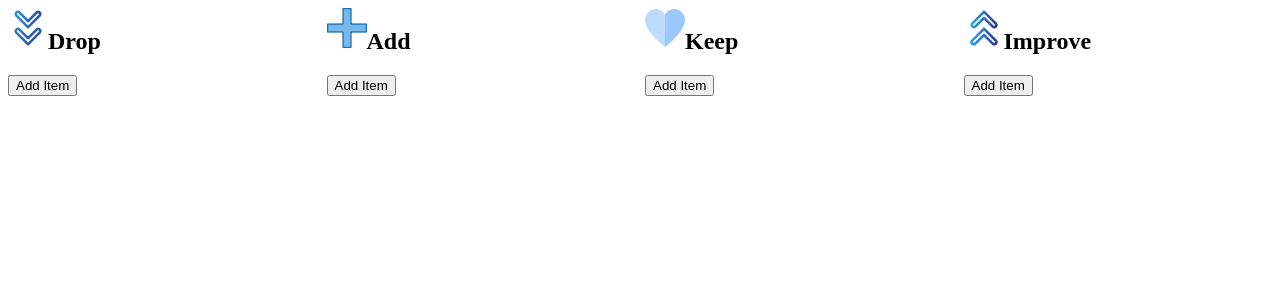
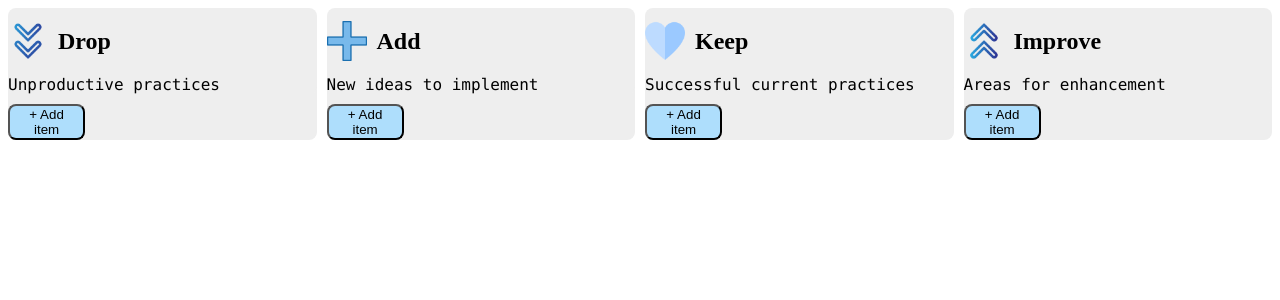
Before and after one commit to Kasturi1617/Retrospective-Board, a Next.js app: page /daki in a window 1280 px wide. Shown: the top 300 px of the page. Built offline with nearby package versions, Linux system fonts and the light colour scheme.

Commit message:
DAKi page title added

```diff
--- /dev/null
+++ b/Components/Title.css
@@ -0,0 +1,33 @@
+.image {
+    width: 40px;
+    height: 40px;
+    justify-content: flex-end;
+    margin-right: 10px;
+}
+
+.title {
+    display: flex;
+    flex-direction: row;
+    align-items: center;
+}
+
+.body {
+    display: flex;
+    flex-direction: column;
+    align-items: left;
+}
+
+span {
+    font-family: "Lucida Console", "Courier New", monospace;
+    margin-bottom: 10px;
+}
+
+.add-button {
+    border-radius: 8px;
+    width: 25%;
+    background-color: #AEDEFC;
+}
+
+.add-button:hover {
+    box-shadow: 0 8px 16px 0 rgba(0, 0, 0, 0.6);
+}
--- /dev/null
+++ b/Components/Title.tsx
@@ -0,0 +1,27 @@
+import "./Title.css";
+import { useState } from 'react';
+import NewItem from "./newItem";
+
+function Item(props) {
+
+    const [showBox, setShowBox] = useState(false);
+
+    function handleClick() {
+        setShowBox(true);
+    }
+
+    return (
+        <div>
+            <div className="title">
+                <img className="image" src={props.imagePath}></img>
+                <h2>{props.title}</h2>
+            </div>
+            <div className="body">
+                <span className="column-title">{props.columnTitle}</span>
+                <NewItem />
+            </div>
+        </div>
+    )
+}
+
+export default Item;
--- a/Components/item.css
+++ b/Components/item.css
@@ -1,10 +1,4 @@
-.image {
-    width: 40px;
-    height: 40px;
-    justify-content: flex-end;
+.add-emoji-icon {
+    width: 30px;
+    height: 30px;
 }
-
-.title {
-    display: flex;
-    flex-direction: row;
-}
--- a/Components/item.tsx
+++ b/Components/item.tsx
@@ -1,13 +1,10 @@
-import "./item.css";
+import "./Item.css";
 
 function Item(props) {
     return (
         <div>
-            <div className="title">
-                <img className="image" src={props.imagePath}></img>
-                <h2>{props.title}</h2>
-            </div>
-            <button>{props.buttonTitle}</button>
+            <p>{props.text}</p>
+            <img className="add-emoji-icon" src="add-reaction-icon-md.png" />
         </div>
     )
 }
--- /dev/null
+++ b/Components/newItem.css
@@ -0,0 +1,64 @@
+.item-container {
+    display: flex;
+    flex-direction: column;
+    transition: 150ms ease;
+    scale: 1.2;
+    margin-top: 20px;
+}
+
+.visibility-button {
+    margin-bottom: 10px;
+    border-radius: 8px;
+    width: 40%;
+    outline: none;
+    background-color: white;
+    border: none;
+}
+
+.dropdown-content {
+    display: flex;
+    flex-direction: column;
+    position: absolute;
+    background-color: #f1f1f1;
+    min-width: 160px;
+    overflow: auto;
+    box-shadow: 0px 8px 16px 0px rgba(0, 0, 0, 0.2);
+    z-index: 1;
+}
+
+.input-field {
+    height: 80px;
+    width: 80%;
+    margin-bottom: 10px;
+    border-radius: 8px;
+}
+
+.submit-button {
+    border-radius: 8px;
+    background-color: #8FABD4;
+    width: 40%;
+    height: 40px;
+    margin-right: 10px;
+}
+
+.option-button {
+    border: none;
+    background-color: white;
+    margin-bottom: 5px;
+}
+
+.form-bottom {
+    display: flex;
+    flex-direction: row;
+}
+
+.cancel-button {
+    border: none;
+    background-color: white;
+}
+
+.add-button {
+    border-radius: 8px;
+    width: 25%;
+    background-color: #AEDEFC;
+}
--- /dev/null
+++ b/Components/newItem.tsx
@@ -0,0 +1,56 @@
+import { useState } from "react";
+import "./newItem.css";
+
+function NewItem() {
+    const anonymous = "🙈 Anonymous";
+    const nonAnonymous = "👁️Not Anonymous";
+    const [showDropDown, setDropDown] = useState(false);
+    const [text, setText] = useState(nonAnonymous);
+    const [option, setOption] = useState(anonymous);
+    const [showBox, setShowBox] = useState(false);
+
+    function handleClick() {
+        setShowBox(true);
+    }
+
+    function handleDropDown() {
+        showDropDown === true ? setDropDown(false) : setDropDown(true);
+    }
+
+    function handleOptionClick(event) {
+        const current = event.target.value;
+        setText(current);
+        if (current === anonymous) setOption(nonAnonymous);
+        else setOption(anonymous);
+        showDropDown === true ? setDropDown(false) : setDropDown(true);
+    }
+
+    function handleSubmit(event) {
+        event?.preventDefault();
+    }
+
+    function handleCancel() {
+        setShowBox(false);
+    }
+
+    return (<>
+        {!showBox && <button className="add-button" onClick={handleClick}>+ Add item</button>}
+        {showBox &&
+            <form className="item-container" onSubmit={handleSubmit}>
+                <button className="visibility-button" onClick={handleDropDown}>{text}🔻</button>
+                {showDropDown && <div className="dropdown-content">
+                    <button className="option-button" onClick={handleOptionClick} value={option}>{anonymous}</button>
+                    <button className="option-button" onClick={handleOptionClick} value={option}>{nonAnonymous}</button>
+                </div>
+                }
+                <input placeholder="Enter your thoughts.." className="input-field"></input>
+                <div className="form-bottom">
+                    <button className="submit-button">Add Item</button>
+                    <button className="cancel-button" onClick={handleCancel}>❌</button>
+                </div>
+            </form>}
+    </>
+    )
+}
+
+export default NewItem;
--- a/pages/daki.css
+++ b/pages/daki.css
@@ -4,6 +4,8 @@
     flex-direction: row;
 }
 
-.column {
+.column-title {
     flex: 1;
+    background-color: #EEEEEE;
+    border-radius: 8px;
 }
--- a/pages/daki.tsx
+++ b/pages/daki.tsx
@@ -1,23 +1,26 @@
-import Item from "../Components/item";
+import Title from "../Components/Title";
+import Item from "../Components/Item";
 import "./daki.css";
 
 function DAKI() {
     return (
-        <div className="container">
-            <div className="column">
-                <Item title="Drop" buttonTitle="Add Item" imagePath="down.png"></Item>
-            </div>
+        <div>
+            <div className="container">
+                <div className="column-title">
+                    <Title title="Drop" buttonTitle="Add Item" imagePath="down.png" columnTitle="Unproductive practices"></Title>
+                </div>
 
-            <div className="column">
-                <Item title="Add" buttonTitle="Add Item" imagePath="plus.png"></Item>
-            </div>
+                <div className="column-title">
+                    <Title title="Add" buttonTitle="Add Item" imagePath="plus.png" columnTitle="New ideas to implement"></Title>
+                </div>
 
-            <div className="column">
-                <Item title="Keep" buttonTitle="Add Item" imagePath="favorite.png"></Item>
-            </div>
+                <div className="column-title">
+                    <Title title="Keep" buttonTitle="Add Item" imagePath="favorite.png" columnTitle="Successful current practices"></Title>
+                </div>
 
-            <div className="column">
-                <Item title="Improve" buttonTitle="Add Item" imagePath="up-arrow.png"></Item>
+                <div className="column-title">
+                    <Title title="Improve" buttonTitle="Add Item" imagePath="up-arrow.png" columnTitle="Areas for enhancement"></Title>
+                </div>
             </div>
         </div>
     )
```
Also changed, not shown: public/add-reaction-icon-md.png (added).
